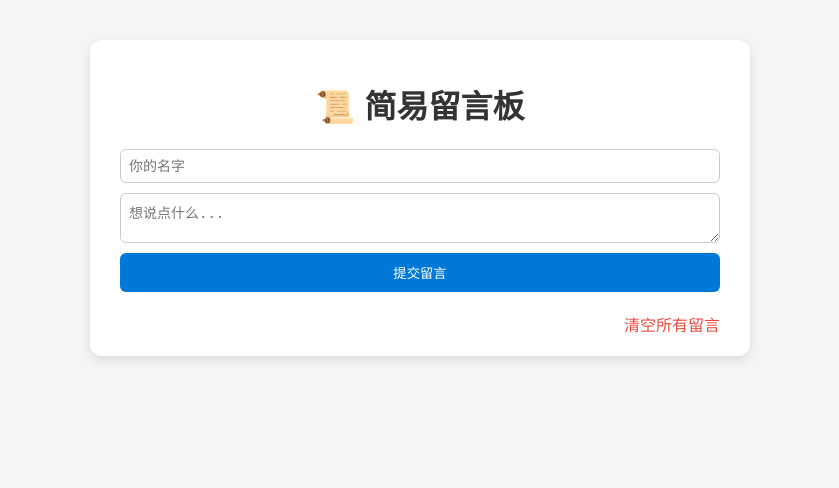
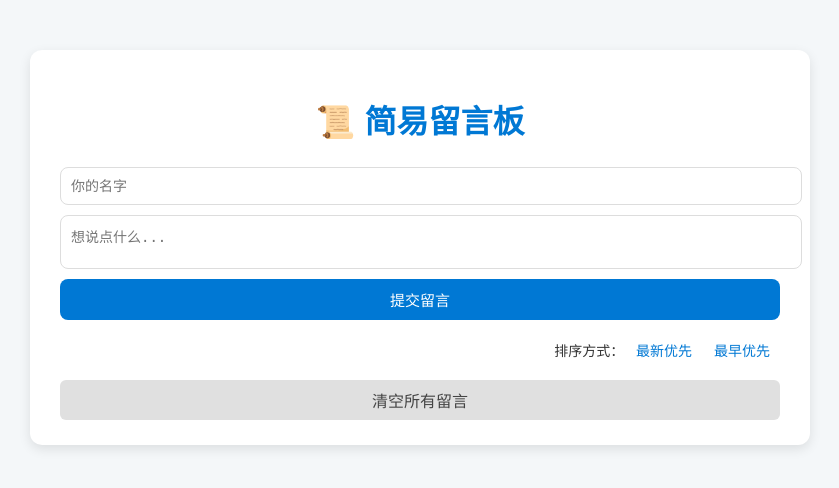
Before and after one commit to STTVGGC/minipy, a FastAPI app: template templates/index.html in a window 1280 px wide. Shown: the top 488 px of the page, without its empty margins (220-1059 px from the left). Run offline with FastAPI, Linux system fonts and the light colour scheme; the template is opened without the code that fills it, so the values that code supplies are empty.

Commit message:
实现留言排序切换，留言删除按钮，时间显示优化，留言删除按钮

```diff
--- a/main.py
+++ b/main.py
@@ -4,7 +4,7 @@ from fastapi import FastAPI, Form, Request
 from fastapi.responses import HTMLResponse, RedirectResponse
 from fastapi.staticfiles import StaticFiles
 from fastapi.templating import Jinja2Templates
-from datetime import datetime
+from datetime import datetime, timedelta, timezone
 
 from tortoise.contrib.fastapi import register_tortoise
 from models import Message
@@ -14,23 +14,46 @@ from models import Message
 app = FastAPI(title="简易留言板 - 数据库版")
 templates = Jinja2Templates(directory="templates")
 
-# Read DB config from environment (default to local sqlite for easy Docker smoke-test)
-# DATABASE_URL = os.getenv("DATABASE_URL", "sqlite://db.sqlite3")
-# GENERATE_SCHEMAS = os.getenv("GENERATE_SCHEMAS", "true").lower() in ("1", "true", "yes")
-
 # 硬编码的 MySQL 连接字符串
 DATABASE_URL = "mysql://Wang:A19356756837@52.196.78.16:3306/messageboard"
 GENERATE_SCHEMAS = True
 
 
+# -------------------- 工具函数 --------------------
+def time_ago(dt: datetime) -> str:
+    """把时间转为‘几分钟前’格式"""
+    now = datetime.now(timezone.utc)  # 带时区的当前时间
+    if dt.tzinfo is None:
+        dt = dt.replace(tzinfo=timezone.utc)  # 补上时区
+    delta = now - dt
+    if delta < timedelta(minutes=1):
+        return "刚刚"
+    elif delta < timedelta(hours=1):
+        return f"{int(delta.seconds / 60)}分钟前"
+    elif delta < timedelta(days=1):
+        return f"{int(delta.seconds / 3600)}小时前"
+    elif delta < timedelta(days=7):
+        return f"{delta.days}天前"
+    else:
+        return dt.strftime("%Y-%m-%d %H:%M")
+
+
 # -------------------- 路由与逻辑 --------------------
 @app.get("/", response_class=HTMLResponse)
-async def index(request: Request):
+async def index(request: Request, sort: str = "desc"):
     """显示留言板主页"""
-    messages = await Message.all().order_by("-created_at")
+    if sort == "asc":
+        messages = await Message.all().order_by("created_at")
+    else:
+        messages = await Message.all().order_by("-created_at")
+    # 添加可读时间格式
+    for m in messages:
+        m.time_display = time_ago(m.created_at)
+
     return templates.TemplateResponse("index.html", {
         "request": request,
-        "messages": messages
+        "messages": messages,
+        "sort": sort
     })
 
 
@@ -45,6 +68,15 @@ async def submit_message(name: str = Form(...), content: str = Form(...)):
         content=content.strip(),
         created_at=datetime.now()
     )
+    return RedirectResponse("/", status_code=303)
+
+
+@app.get("/delete/{msg_id}")
+async def delete_message(msg_id: int):
+    """删除留言"""
+    msg = await Message.filter(id=msg_id).first()
+    if msg:
+        await msg.delete()
     return RedirectResponse("/", status_code=303)
 
 
--- a/static/style.css
+++ b/static/style.css
@@ -1,68 +1,144 @@
+/* ===== 基础布局 ===== */
+body {
+    font-family: "Microsoft YaHei", sans-serif;
+    background: #f4f7f9;
+    color: #333;
+    margin: 0;
+    padding: 0;
+}
 
-body {
-    font-family: 'Microsoft YaHei', sans-serif;
-    background-color: #f3f5f7;
-    margin: 0; padding: 0;
+.container {
+    max-width: 720px;
+    margin: 50px auto;
+    background: #fff;
+    border-radius: 12px;
+    box-shadow: 0 4px 12px rgba(0,0,0,0.1);
+    padding: 25px 30px;
 }
-.container {
-    width: 600px;
-    margin: 40px auto;
-    background: #fff;
-    padding: 20px 30px;
-    border-radius: 12px;
-    box-shadow: 0 4px 10px rgba(0,0,0,0.1);
-}
+
+/* ===== 标题 ===== */
 h1 {
     text-align: center;
-    color: #333;
+    color: #0078d4;
+    margin-bottom: 25px;
 }
+
+/* ===== 表单区域 ===== */
 form {
     display: flex;
     flex-direction: column;
     gap: 10px;
+    margin-bottom: 20px;
 }
-input, textarea {
-    padding: 8px;
-    border: 1px solid #ccc;
-    border-radius: 6px;
+
+input[type="text"],
+textarea {
+    width: 100%;
+    padding: 10px;
+    border: 1px solid #ddd;
+    border-radius: 8px;
+    font-size: 14px;
+    resize: none;
+}
+
+button[type="submit"] {
+    background-color: #0078d4;
+    color: #fff;
+    border: none;
+    border-radius: 8px;
+    padding: 10px;
+    font-size: 15px;
+    cursor: pointer;
+    transition: background 0.3s;
+}
+
+button[type="submit"]:hover {
+    background-color: #005ea3;
+}
+
+/* ===== 排序链接 ===== */
+.sort-links {
+    text-align: right;
+    margin-bottom: 15px;
     font-size: 14px;
 }
-button {
-    background-color: #0078d7;
+
+.sort-links a {
+    color: #0078d4;
+    text-decoration: none;
+    margin-left: 8px;
+}
+
+.sort-links a.active {
+    font-weight: bold;
+    color: #000;
+}
+
+/* ===== 留言内容区域 ===== */
+.messages {
+    margin-top: 10px;
+}
+
+.msg {
+    background-color: #f9fafc;
+    border: 1px solid #e4e6eb;
+    border-radius: 8px;
+    padding: 12px;
+    margin-bottom: 12px;
+    transition: all 0.2s ease;
+}
+
+.msg:hover {
+    transform: translateY(-2px);
+    box-shadow: 0 3px 6px rgba(0,0,0,0.05);
+}
+
+/* ===== 元信息与删除按钮 ===== */
+.meta {
+    font-size: 13px;
+    color: #666;
+    display: flex;
+    justify-content: space-between;
+    align-items: center;
+    margin-bottom: 6px;
+}
+
+.delete-btn {
+    background-color: #ff6666;
+    border: none;
     color: white;
-    padding: 10px;
-    border: none;
+    padding: 4px 8px;
     border-radius: 6px;
     cursor: pointer;
+    font-size: 12px;
+    transition: 0.2s;
 }
-button:hover {
-    background-color: #005fa3;
+
+.delete-btn:hover {
+    background-color: #e04040;
 }
-.messages {
-    margin-top: 20px;
+
+/* ===== 留言内容 ===== */
+.content {
+    font-size: 15px;
+    line-height: 1.5;
+    color: #333;
+    white-space: pre-wrap;
 }
-.msg {
-    background: #f7f9fc;
-    border-left: 4px solid #0078d7;
-    padding: 10px;
-    margin-bottom: 10px;
-    border-radius: 6px;
-}
-.meta {
-    font-size: 12px;
-    color: #666;
-}
-.content {
-    margin-top: 4px;
-    font-size: 14px;
-}
+
+/* ===== 清空按钮 ===== */
 .clear {
     display: block;
-    text-align: right;
-    color: #e74c3c;
+    text-align: center;
+    margin-top: 20px;
+    background-color: #e0e0e0;
+    padding: 8px;
+    border-radius: 6px;
+    color: #444;
     text-decoration: none;
-    margin-top: 10px;
+    transition: 0.2s;
 }
+
 .clear:hover {
-    text-decoration: underline;
+    background-color: #d0d0d0;
 }
--- a/templates/index.html
+++ b/templates/index.html
@@ -4,6 +4,25 @@
     <meta charset="UTF-8">
     <title>简易留言板</title>
     <link rel="stylesheet" href="/static/style.css">
+    <style>
+        .msg { border-bottom: 1px solid #ddd; padding: 8px; margin-bottom: 5px; }
+        .meta { font-size: 0.9em; color: #555; display: flex; justify-content: space-between; }
+        .delete-btn {
+            background-color: #ff6666;
+            color: white;
+            border: none;
+            padding: 3px 8px;
+            border-radius: 6px;
+            font-size: 0.8em;
+            cursor: pointer;
+        }
+        .sort-links a {
+            margin-right: 10px;
+            text-decoration: none;
+            color: #0078d4;
+        }
+        .sort-links a.active { font-weight: bold; color: #000; }
+    </style>
 </head>
 <body>
 <div class="container">
@@ -15,10 +34,19 @@
         <button type="submit">提交留言</button>
     </form>
 
+    <div class="sort-links">
+        排序方式：
+        <a href="/?sort=desc" class="{% if sort == 'desc' %}active{% endif %}">最新优先</a>
+        <a href="/?sort=asc" class="{% if sort == 'asc' %}active{% endif %}">最早优先</a>
+    </div>
+
     <div class="messages">
         {% for msg in messages %}
         <div class="msg">
-            <div class="meta">🗓 {{ msg.time }} | 👤 {{ msg.name }}</div>
+            <div class="meta">
+                <span>🗓 {{ msg.created_at.strftime("%Y-%m-%d %H:%M:%S") }} | 👤 {{ msg.name }}</span>
+                <a href="/delete/{{ msg.id }}"><button class="delete-btn">删除</button></a>
+            </div>
             <div class="content">{{ msg.content }}</div>
         </div>
         {% endfor %}
```
